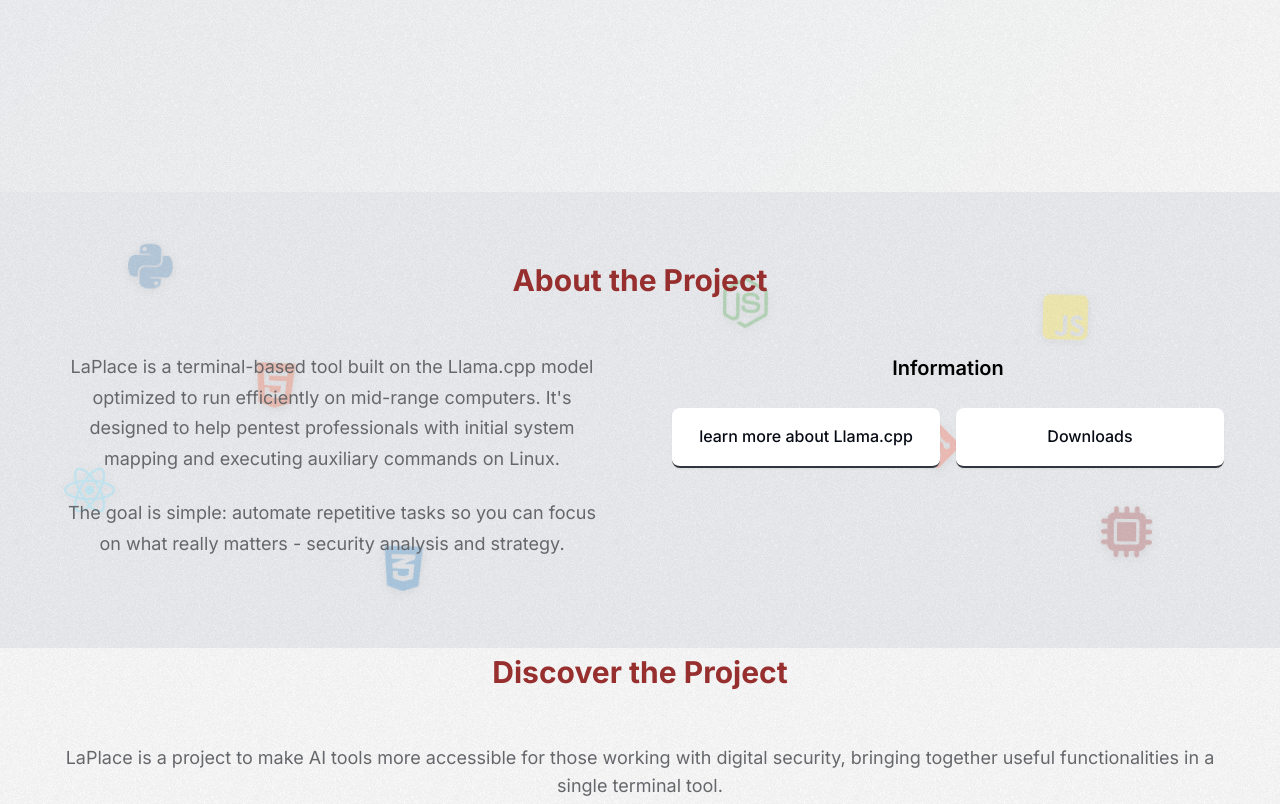
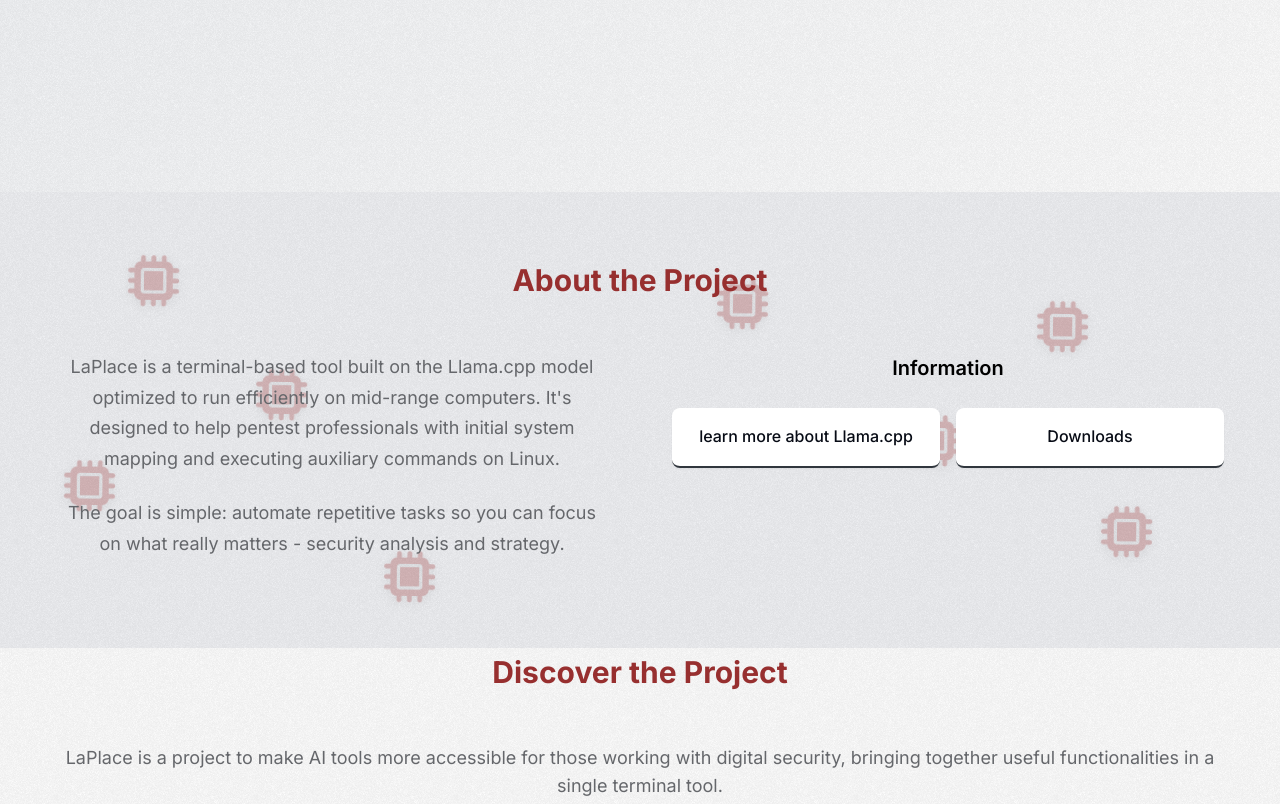
Before and after one commit to DiegoZaluski/LaPlace_web, a website: page docs/index.html in a window 1280 px wide. Shown: the part 512-1316 px from the top of the page. Drawn offline with nearby package versions, Linux system fonts and the light colour scheme.

Commit message:
Update UI with new icons and parallax effects, fix mode switching bug, and integrate Docker container

```diff
--- a/docs/i18n.js
+++ b/docs/i18n.js
@@ -22,7 +22,7 @@
         });
     }
 //-----------------------------------------------------------------------------------☕
-    look() {
+    look() { // review ➕➕
         if (!this.translations || !this.translations.models) return console.warn('this.translations: not found:', this.translations);
 //🦙🦙🦙🦙🦙🦙🦙🦙🦙🦙🦙🦙🦙🦙🦙🦙🦙🦙
         if (this.copy !== this.locale) {
--- a/docs/index.html
+++ b/docs/index.html
@@ -95,14 +95,14 @@
         <section id="about" class="about" aria-labelledby="about-title">
             <!-- Animated technology icons in background -->
             <div class="tech-icons-background">
-                <i class="fab fa-python tech-icon tech-icon--python" data-tech="python"></i>
-                <i class="fab fa-js-square tech-icon tech-icon--javascript" data-tech="javascript"></i>
-                <i class="fab fa-react tech-icon tech-icon--react" data-tech="react"></i>
                 <i class="fas fa-microchip tech-icon tech-icon--assembly" data-tech="assembly"></i>
-                <i class="fab fa-html5 tech-icon tech-icon--html" data-tech="html"></i>
-                <i class="fab fa-css3-alt tech-icon tech-icon--css" data-tech="css"></i>
-                <i class="fab fa-node-js tech-icon tech-icon--node" data-tech="node"></i>
-                <i class="fab fa-git-alt tech-icon tech-icon--git" data-tech="git"></i>
+                <i class="fas fa-microchip tech-icon tech-icon--assembly-1" data-tech="assembly"></i>
+                <i class="fas fa-microchip tech-icon tech-icon--assembly-2" data-tech="assembly"></i>
+                <i class="fas fa-microchip tech-icon tech-icon--assembly-3" data-tech="assembly"></i>
+                <i class="fas fa-microchip tech-icon tech-icon--assembly-4" data-tech="assembly"></i>
+                <i class="fas fa-microchip tech-icon tech-icon--assembly-5" data-tech="assembly"></i>
+                <i class="fas fa-microchip tech-icon tech-icon--assembly-6" data-tech="assembly"></i>
+                <i class="fas fa-microchip tech-icon tech-icon--assembly-7" data-tech="assembly"></i>
             </div>
 
             <div class="container">
--- a/docs/script.js
+++ b/docs/script.js
@@ -65,15 +65,15 @@
         document.documentElement.setAttribute('data-theme', newTheme);
         localStorage.setItem('portfolio-theme', newTheme);
         updateThemeToggleAriaLabel(newTheme);
-        try {
+// ----------------> smooth transition
         document.body.classList.add('transition');
         setTimeout(() => document.body.classList.remove('transition'), 300);
-        } catch (error) {
+// ----------------> smooth transition
         console.error('Error applying theme transition:', error);
-        }
+// ----------------> smooth transition
     }
 
-// ----------------> update aria-label of button
+// ----------> update aria-label of button
     function updateThemeToggleAriaLabel(theme) {
         if (themeToggle) {
             const label = theme === 'dark'
@@ -348,9 +348,13 @@
             entries.forEach(entry => {
                 if (entry.isIntersecting) {
                     const img = entry.target;
+                    try {
                         img.src = img.dataset.src;
                         img.classList.remove('lazy');
                         imageObserver.unobserve(img);
+                    } catch (error) {
+                        console.error('Error loading image:', error);
+                    }
                 }
             });
         });
--- a/docs/styles.css
+++ b/docs/styles.css
@@ -83,8 +83,8 @@
     --shadow-md: 0 4px 6px -1px rgba(0, 0, 0, 0.1);  /* Usado em: .card, .ai-message */
     --shadow-lg: 0 10px 15px -3px rgba(0, 0, 0, 0.1);  /* Usado em: .btn:hover, .card:hover */
     /* Transitions */
-    --transition-fast: 0.15s ease-in-out;  /* Usado em: .logo, .theme-toggle */
-    --transition-normal: 0.3s ease-in-out;  /* Usado em: body, .nav-menu a, .btn, .card */
+    --transition-fast: 0.3s ease-in-out;  /* Usado em: .logo, .theme-toggle */
+    --transition-normal: 0.15s ease-in-out;  /* Usado em: body, .nav-menu a, .btn, .card */
 }
 
 @media (prefers-color-scheme: dark) {
@@ -508,7 +508,7 @@
 }
 
 /* ---------------------------> Positions Icons */
-.tech-icon--python {
+/* .tech-icon--python {
     top: 15%;
     left: 10%;
     animation-delay: 0s;
@@ -524,15 +524,51 @@
     top: 60%;
     left: 5%;
     animation-delay: -2s;
-}
+}*/
 
 .tech-icon--assembly {
+    top: 15%;
+    left: 10%;
+    animation-delay: -3s;
+}
+.tech-icon--assembly-1 {
     top: 70%;
     right: 10%;
     animation-delay: -3s;
+
+}
+.tech-icon--assembly-2 {
+    top: 25%;
+    right: 15%;
+    animation-delay: -3s;
+}
+.tech-icon--assembly-3 {
+    top: 60%;
+    left: 5%;
+    animation-delay: -3s;
+}
+.tech-icon--assembly-4 {
+    top: 40%;
+    left: 20%;
+    animation-delay: -3s;
+}
+.tech-icon--assembly-5 {
+    top: 80%;
+    left: 30%;
+    animation-delay: -3s;
+}
+.tech-icon--assembly-6 {
+    top: 20%;
+    right: 40%;
+    animation-delay: -3s;
+}
+.tech-icon--assembly-7 {
+    top: 50%;
+    right: 25%;
+    animation-delay: -3s;
 }
 
-.tech-icon--html {
+/* .tech-icon--html {
     top: 40%;
     left: 20%;
     animation-delay: -4s;
@@ -554,7 +590,7 @@
     top: 50%;
     right: 25%;
     animation-delay: -2.5s;
-}
+} */
 
 /* Float animation */
 @keyframes float {
@@ -588,7 +624,7 @@
 }
 
 /* ---------------------------> colors for icons */
-.tech-icon--python {
+/* .tech-icon--python {
     color: #3776ab;
 }
 
@@ -598,13 +634,13 @@
 
 .tech-icon--react {
     color: #61dafb;
-}
+} */
 
 .tech-icon--assembly {
     color: var(--accent-color);
 }
 
-.tech-icon--html {
+/* .tech-icon--html {
     color: #e34f26;
 }
 
@@ -618,7 +654,7 @@
 
 .tech-icon--git {
     color: #f05032;
-}
+} */
 
 /* Ensure content stays above icons */
 .about .container {
@@ -769,6 +805,7 @@
 }
 .container {
     text-align: center;
+    transition: all var(--transition-normal);
 }
 .contact-content {
     text-align: center;
```
Also changed, not shown: 2 other files. Lines whose indentation alone changed are shown as unchanged.
